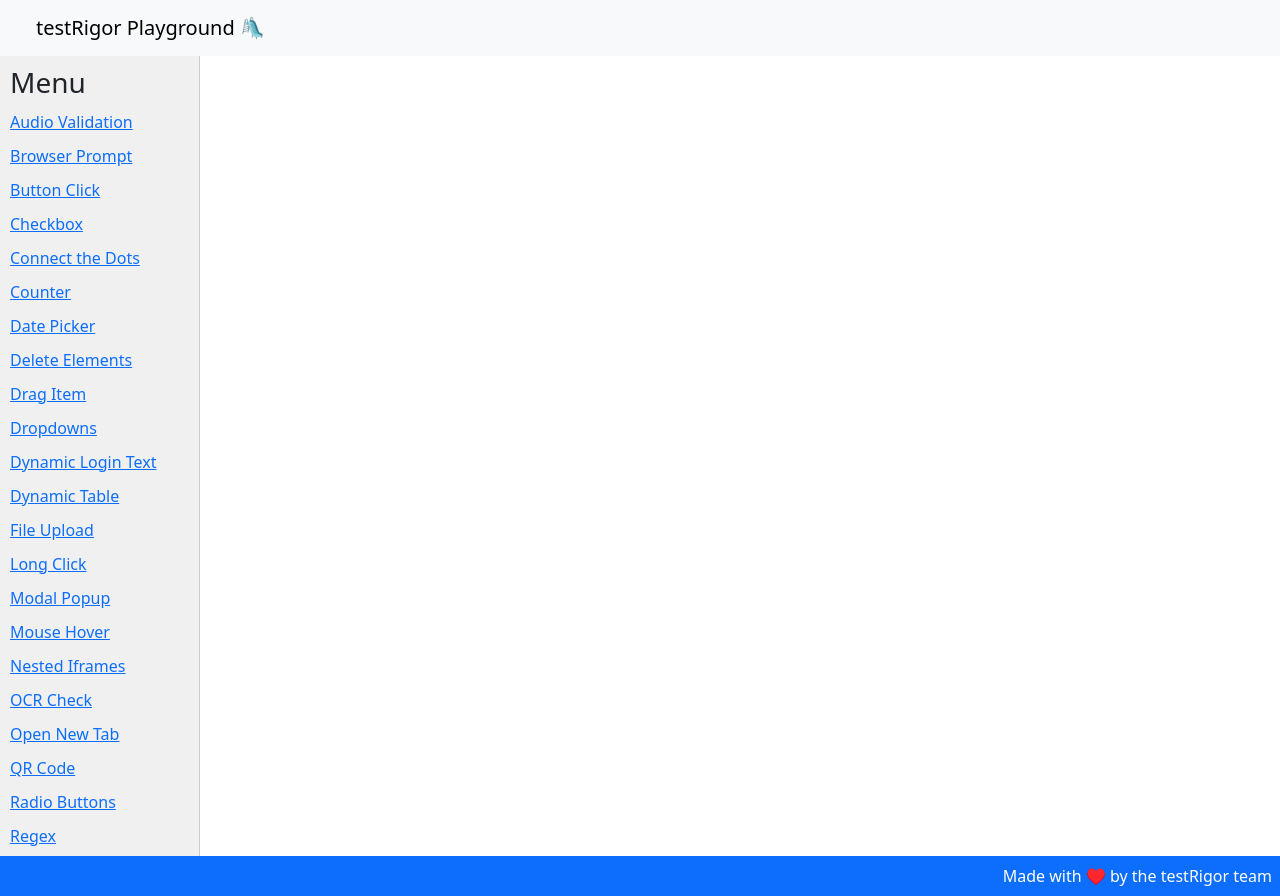
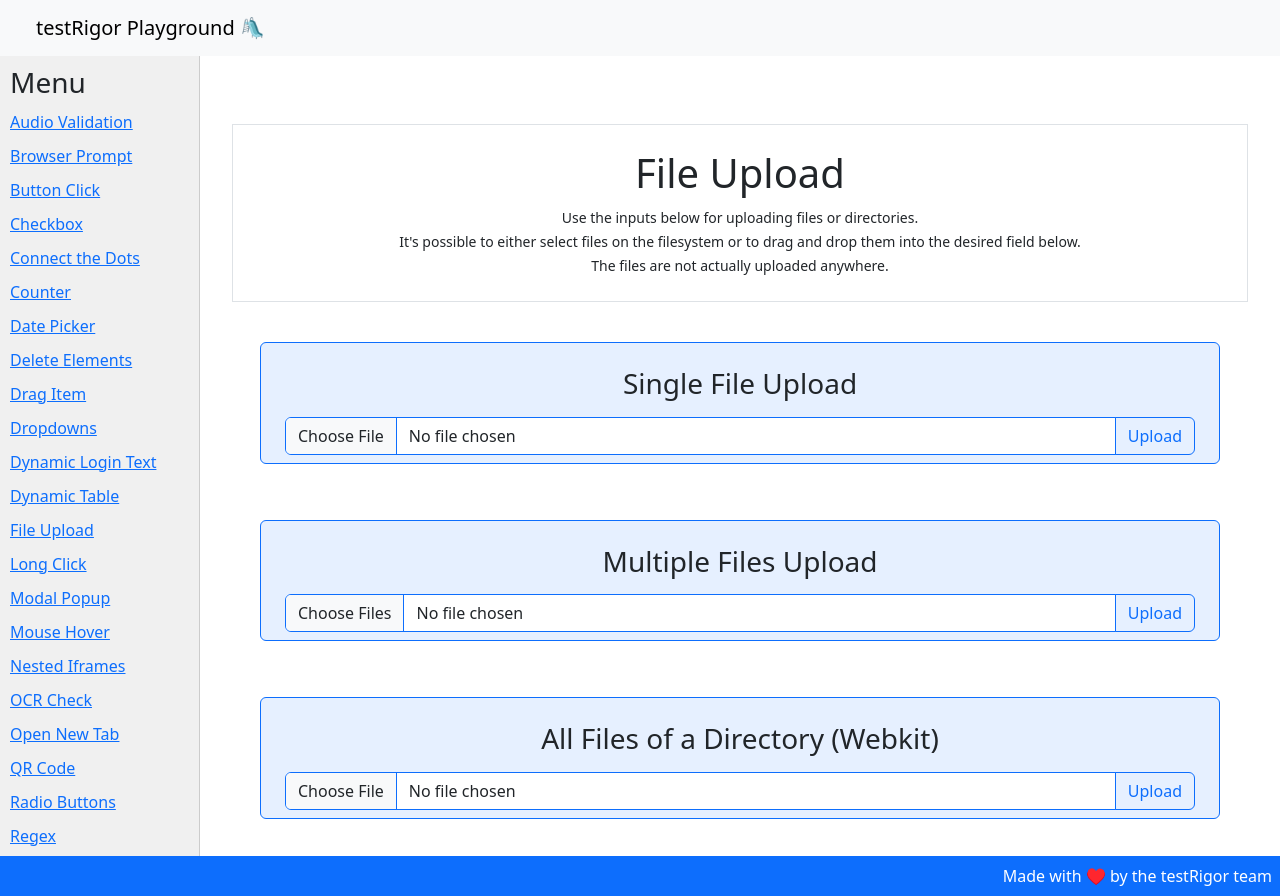
Before and after one commit to thiagonunes11/testRigorPlayground, a React (Create React App) app: page /fileUpload in a window 1280 px wide. Built offline with nearby package versions, Linux system fonts and the light colour scheme.

Commit message:
Migrates the File Upload demo to react

```diff
--- a/src/App.js
+++ b/src/App.js
@@ -13,6 +13,7 @@
 import DragItem from './pages/dragItem';
 import MouseHover from './pages/mouseHover';
 import OcrCheck from './pages/ocrCheck';
+import FileUpload from './pages/fileUpload';
 
 function App() {
     return (
@@ -37,7 +38,6 @@
                         <Route path="/dropdowns" element={<Dropdowns />} />
                         <Route path="/dynamicLoginText" element={<DynamicLoginText />} />
                         <Route path="/dynamicTable" element={<DynamicTable />} />
-                        <Route path="/fileUpload" element={<FileUpload />} />
                         <Route path="/longClick" element={<LongClick />} />
                         <Route path="/modalPopup" element={<ModalPopup />} />
                         <Route path="/nestedIframes" element={<NestedIframes />} />
@@ -60,6 +60,7 @@
                             <Route path="/newTab" element={<NewTab />} />
                             <Route path="/qrCode" element={<QRCodePage />} />
                             <Route path="/buttonClick" element={<ButtonClick />} />
+                            <Route path="/fileUpload" element={<FileUpload />} />
                         </Routes>
                     </div>
                 </div>
--- a/src/pages/fileUpload.js
+++ b/src/pages/fileUpload.js
@@ -0,0 +1,112 @@
+import React, { useState } from 'react';
+import { Container, Row, Col, Form, Button, InputGroup } from 'react-bootstrap';
+import Prompt from '../components/Prompt.js'
+import Demo from '../components/Demo.js';
+
+const FileUpload = () => {
+    const [singleFile, setSingleFile] = useState(null);
+    const [multipleFiles, setMultipleFiles] = useState([]);
+    const [directory, setDirectory] = useState([]);
+
+    const handleSingleFileChange = (e) => {
+        if (e.target.files[0]) {
+            setSingleFile(e.target.files[0]);
+        }
+    };
+
+    const handleMultipleFilesChange = (e) => {
+        if (e.target.files) {
+            setMultipleFiles(Array.from(e.target.files));
+        }
+    };
+
+    const handleDirectoryChange = (e) => {
+        if (e.target.files) {
+            setDirectory(Array.from(e.target.files));
+        }
+    };
+
+    return (
+        <Demo>
+            <Prompt
+                title="File Upload"
+                instructions={"Use the inputs below for uploading files or directories.\nIt's possible to either select files on the filesystem or to drag and drop them into the desired field below.\nThe files are not actually uploaded anywhere."}
+            />
+            <Container>
+                <Row className="mt-4">
+                    <Col>
+                        <Form.Group controlId="singleFile" className='border border-primary rounded p-4 pb-2 m-3 bg-primary bg-opacity-10'>
+                            <h3 className="mb-3">Single File Upload</h3>
+                            <Form.Label className="d-none">Choose single file</Form.Label>
+                            <InputGroup>
+                                <Form.Control
+                                    type="file"
+                                    onChange={handleSingleFileChange}
+                                    className='border-primary'
+                                    id='inputFileSingle'
+                                />
+                                <label class="input-group-text border-primary btn btn-outline-primary" for="inputFileSingle">Upload</label>
+                            </InputGroup>
+                            {singleFile && (
+                                <small className="text-muted fs-6 d-block mt-2">
+                                    File name: {singleFile.name}
+                                </small>
+                            )}
+                        </Form.Group>
+                    </Col>
+                </Row>
+
+                <Row className="mt-4">
+                    <Col>
+                        <Form.Group controlId="multipleFiles" className='border border-primary rounded p-4 pb-2 m-3 bg-primary bg-opacity-10'>
+                            <h3 className="mb-3">Multiple Files Upload</h3>
+                            <Form.Label className="d-none">Choose multiple files</Form.Label>
+                            <InputGroup>
+                                <Form.Control
+                                    type="file"
+                                    multiple
+                                    onChange={handleMultipleFilesChange}
+                                    className='border-primary'
+                                    id='inputFileMultiple'
+                                />
+                                <label class="input-group-text border-primary btn btn-outline-primary" for="inputFileMultiple">Upload</label>
+                            </InputGroup>
+                            {multipleFiles.length > 0 && (
+                                <small className="text-muted fs-6 d-block mt-2">
+                                    File names: {multipleFiles.map(file => file.name).join(', ')}
+                                </small>
+                            )}
+                        </Form.Group>
+                    </Col>
+                </Row>
+
+                <Row className="mt-4">
+                    <Col>
+                        <Form.Group controlId="directory" className='border border-primary rounded p-4 pb-2 m-3 bg-primary bg-opacity-10'>
+                            <h3 className="mb-3">All Files of a Directory (Webkit)</h3>
+                            <Form.Label className="d-none">Choose directory</Form.Label>
+                            <InputGroup>
+                                <Form.Control
+                                    type="file"
+                                    webkitdirectory="true"
+                                    directory="true"
+                                    onChange={handleDirectoryChange}
+                                    className='border-primary'
+                                    id='inputFileDirectory'
+                                />
+                                <label class="input-group-text border-primary btn btn-outline-primary" for="inputFileDirectory">Upload</label>
+                            </InputGroup>
+                            {directory.length > 0 && (
+                                <small className="text-muted fs-6 d-block mt-2">
+                                    File names: {directory.map(file => file.name).join(', ')}
+                                </small>
+                            )}
+                        </Form.Group>
+                    </Col>
+                </Row>
+            </Container>
+        </Demo>
+    );
+};
+
+export default FileUpload;
```
